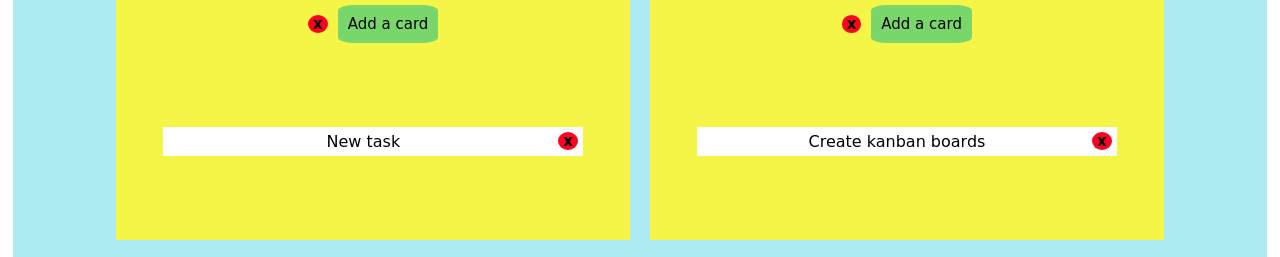
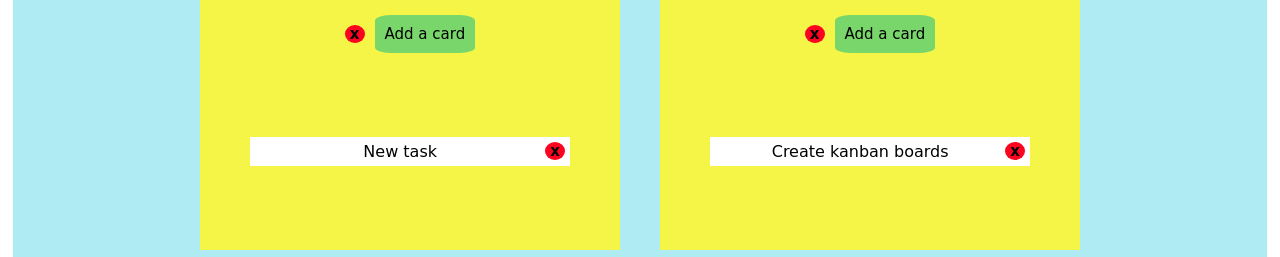
Before and after one commit to Rafal-Kowalczyk/zadanie_11_6, a website: page index.html in a window 1280 px wide. Shown: the part 332-589 px from the top of the page. Drawn offline with nearby package versions, Linux system fonts and the light colour scheme; a web font is replaced by a local one.

Commit message:
Change style width

```diff
--- a/sass/style.scss
+++ b/sass/style.scss
@@ -47,11 +47,10 @@ body {
 			& .column {
 				display: inline-block;
 				background-color: #F5F547;
-				margin: 10px;
+				margin: 20px;
 				padding: 10px;
-				width: 40%;
 				min-height: 300px;
-				min-width: 250px;
+				min-width: 400px;
 
 				& h2 {
 					font-style: bold;
@@ -66,7 +65,7 @@ body {
 			        & .card {
 						background-color: #FFF;
 						margin-top: 5px;
-						width: 85%;
+						min-width: 320px;
 
 						& .btn-delete {
 							float: right;
```
Also changed, not shown: css/style.css, css/style.prefixed.css, 2 other files.
